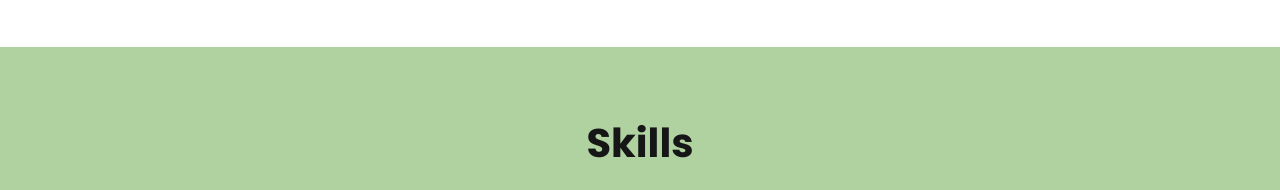
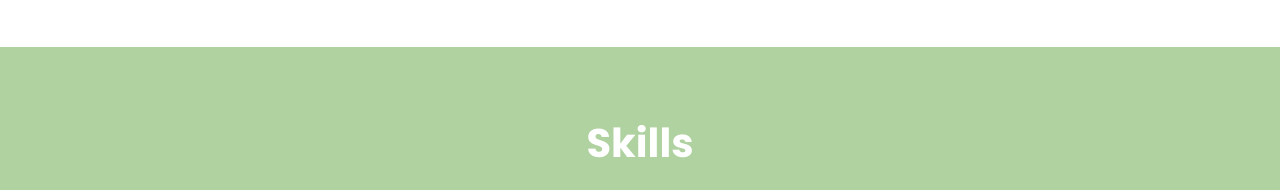
Before and after one commit to shubiduba1212/portfolio, a plain HTML site: page index.html in a window 1280 px wide. Shown: the part 1316-1506 px from the top of the page. Drawn offline with Linux system fonts and the light colour scheme.

Commit message:
CSS: Skills

```diff
--- a/css/style.css
+++ b/css/style.css
@@ -228,6 +228,9 @@ p {
 #skills {
   background-color: var(--color-green);
 }
+#skills h1 {
+  color: var(--color-white);
+}
 
 .skillset {
   display: flex;
```
